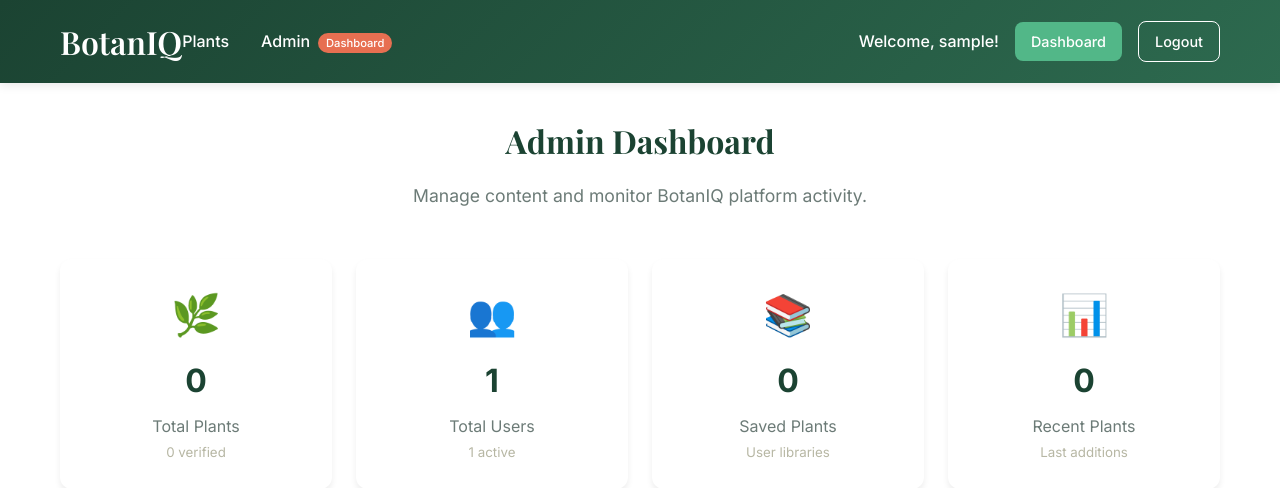
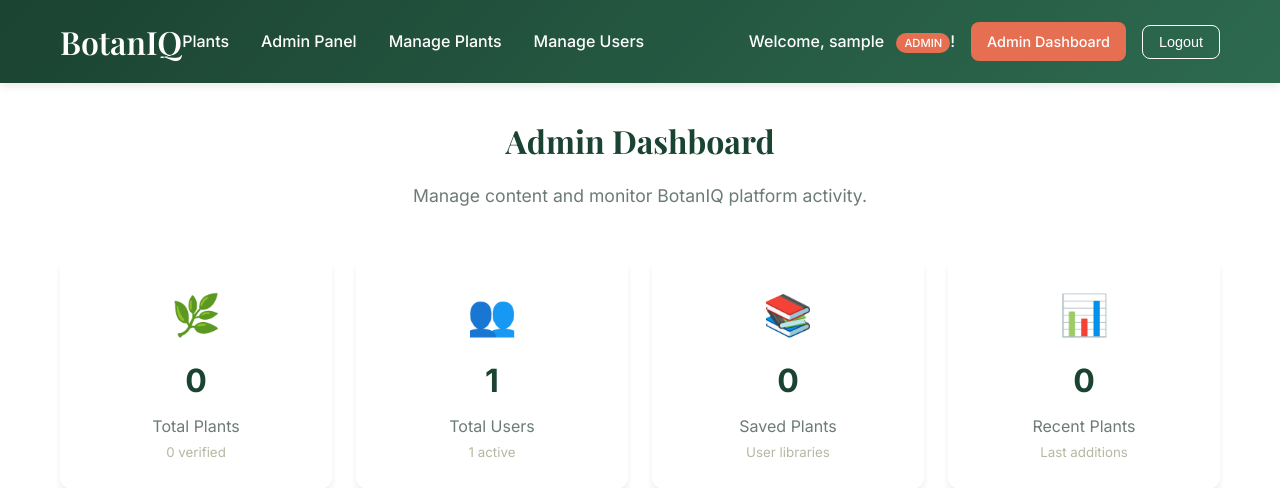
Before and after one commit to kain-bain/BotanIQ-AI, a Django app: page /dashboard/admin/ in a window 1280 px wide. Shown: the top 488 px of the page. Run offline with Django 5.2, Linux system fonts and the light colour scheme; the visitor is signed in with stand-in values (Sample User, id 1); data comes from the database, SQL or seed files in the repository; data that the repository does not hold is empty; parts of the project's set-up code (start-up, migrations or seed data) failed here and were passed over.

Commit message:
feat: customize admin vs user experience

```diff
--- a/dashboard/views.py
+++ b/dashboard/views.py
@@ -2,14 +2,19 @@ from django.shortcuts import render, get_object_or_404, redirect
 from django.contrib.auth.decorators import login_required
 from django.contrib import messages
 from django.db.models import Count, Q
-from .models import UserCollection, SavedPlant, ResearchNote
+from .models import UserCollection, SavedPlant, ResearchNote, UserProfile
 from plants.models import Plant
+from .forms import UserProfileForm
 
 
 @login_required
 def dashboard(request):
-    """Main user dashboard"""
+    """Main user dashboard - redirects staff to admin dashboard"""
     user = request.user
+
+    # Redirect staff/admin users to admin dashboard
+    if user.is_staff:
+        return redirect('dashboard:admin_dashboard')
 
     # Get or create default collection
     default_collection, created = UserCollection.objects.get_or_create(
@@ -109,6 +114,28 @@ def toggle_favorite(request, plant_id):
     return redirect('dashboard:dashboard')
 
 
+@login_required
+def profile_settings(request):
+    """User profile and account settings"""
+    # Get or create user profile
+    profile, created = UserProfile.objects.get_or_create(user=request.user)
+
+    if request.method == 'POST':
+        form = UserProfileForm(request.POST, instance=profile)
+        if form.is_valid():
+            form.save()
+            messages.success(request, 'Your profile has been updated successfully!')
+            return redirect('dashboard:profile_settings')
+    else:
+        form = UserProfileForm(instance=profile)
+
+    context = {
+        'form': form,
+        'profile': profile,
+    }
+    return render(request, 'dashboard/profile_settings.html', context)
+
+
 # Admin Dashboard Views
 from django.contrib.admin.views.decorators import staff_member_required
 from django.contrib.auth.models import User
@@ -117,21 +144,92 @@ from .forms import PlantForm
 @staff_member_required
 def admin_dashboard(request):
     """Admin dashboard for content management"""
-    # Statistics
+    from django.db.models import Count, Avg, Q
+    from datetime import timedelta
+    from django.utils import timezone
+
+    # Time-based filters
+    now = timezone.now()
+    last_30_days = now - timedelta(days=30)
+    last_7_days = now - timedelta(days=7)
+
+    # Core Statistics
     total_plants = Plant.objects.count()
     verified_plants = Plant.objects.filter(is_verified=True).count()
+    unverified_plants = total_plants - verified_plants
     total_users = User.objects.count()
     active_users = User.objects.filter(is_active=True).count()
+    staff_users = User.objects.filter(is_staff=True).count()
     total_saved_plants = SavedPlant.objects.count()
+    total_collections = UserCollection.objects.count()
+    total_research_notes = ResearchNote.objects.count()
+
+    # Activity Statistics (last 30 days)
+    new_users_30d = User.objects.filter(date_joined__gte=last_30_days).count()
+    new_plants_30d = Plant.objects.filter(created_at__gte=last_30_days).count()
+    saved_plants_30d = SavedPlant.objects.filter(date_saved__gte=last_30_days).count()
+
+    # Activity Statistics (last 7 days)
+    new_users_7d = User.objects.filter(date_joined__gte=last_7_days).count()
+    new_plants_7d = Plant.objects.filter(created_at__gte=last_7_days).count()
+
+    # Plant categories
+    plants_by_region = Plant.objects.values('regions').annotate(
+        count=Count('id')
+    ).exclude(regions__isnull=True).order_by('-count')[:5]
+
+    plants_by_system = Plant.objects.values('traditional_systems').annotate(
+        count=Count('id')
+    ).exclude(traditional_systems__isnull=True).order_by('-count')[:5]
+
+    # User engagement
+    users_with_collections = UserCollection.objects.values('user').distinct().count()
+    users_with_saved_plants = SavedPlant.objects.values('user').distinct().count()
+    avg_plants_per_user = SavedPlant.objects.count() / max(total_users, 1)
+
+    # System health
+    plants_without_description = Plant.objects.filter(
+        Q(description__isnull=True) | Q(description='')
+    ).count()
+    plants_without_uses = Plant.objects.filter(
+        Q(cultural_uses__isnull=True) | Q(cultural_uses__exact=[])
+    ).count()
 
     context = {
+        # Basic counts
         'total_plants': total_plants,
         'verified_plants': verified_plants,
+        'unverified_plants': unverified_plants,
         'total_users': total_users,
         'active_users': active_users,
+        'staff_users': staff_users,
         'total_saved_plants': total_saved_plants,
-        'recent_plants': Plant.objects.order_by('-created_at')[:5],
-        'recent_users': User.objects.order_by('-date_joined')[:5],
+        'total_collections': total_collections,
+        'total_research_notes': total_research_notes,
+
+        # Recent activity
+        'new_users_30d': new_users_30d,
+        'new_plants_30d': new_plants_30d,
+        'saved_plants_30d': saved_plants_30d,
+        'new_users_7d': new_users_7d,
+        'new_plants_7d': new_plants_7d,
+
+        # Categories
+        'plants_by_region': plants_by_region,
+        'plants_by_system': plants_by_system,
+
+        # Engagement
+        'users_with_collections': users_with_collections,
+        'users_with_saved_plants': users_with_saved_plants,
+        'avg_plants_per_user': round(avg_plants_per_user, 1),
+
+        # System health
+        'plants_without_description': plants_without_description,
+        'plants_without_uses': plants_without_uses,
+
+        # Recent items
+        'recent_plants': Plant.objects.order_by('-created_at')[:8],
+        'recent_users': User.objects.order_by('-date_joined')[:8],
     }
     return render(request, 'dashboard/admin_dashboard.html', context)
 
--- a/templates/base.html
+++ b/templates/base.html
@@ -241,15 +241,32 @@
             <a href="{% url 'home' %}" class="logo">BotanIQ</a>
             <nav class="nav">
                 <a href="{% url 'plants:plant_list' %}">Plants</a>
-                {% if user.is_staff %}
-                <a href="{% url 'dashboard:admin_dashboard' %}">Admin<span class="admin-badge">Dashboard</span></a>
+                {% if user.is_authenticated %}
+                    {% if user.is_staff %}
+                        <a href="{% url 'dashboard:admin_dashboard' %}">Admin Panel</a>
+                        <a href="{% url 'dashboard:admin_plants' %}">Manage Plants</a>
+                        <a href="{% url 'dashboard:admin_users' %}">Manage Users</a>
+                    {% else %}
+                        <a href="{% url 'dashboard:dashboard' %}">My Collections</a>
+                        <a href="{% url 'dashboard:profile_settings' %}">Settings</a>
+                    {% endif %}
                 {% endif %}
             </nav>
             <div class="user-nav">
                 {% if user.is_authenticated %}
-                    <span style="color: white; font-weight: 500;">Welcome, {{ user.username }}!</span>
-                    <a href="{% url 'dashboard:dashboard' %}" class="btn" style="background: var(--accent-green); color: white; font-size: 0.9rem; padding: 0.5rem 1rem;">Dashboard</a>
-                    <a href="{% url 'logout' %}" class="btn" style="background: transparent; border: 1px solid white; color: white; font-size: 0.9rem; padding: 0.5rem 1rem;">Logout</a>
+                    <span style="color: white; font-weight: 500;">
+                        Welcome, {{ user.username }}
+                        {% if user.is_staff %}<span class="admin-badge">ADMIN</span>{% endif %}!
+                    </span>
+                    {% if user.is_staff %}
+                        <a href="{% url 'dashboard:admin_dashboard' %}" class="btn" style="background: var(--error); color: white; font-size: 0.9rem; padding: 0.5rem 1rem;">Admin Dashboard</a>
+                    {% else %}
+                        <a href="{% url 'dashboard:dashboard' %}" class="btn" style="background: var(--accent-green); color: white; font-size: 0.9rem; padding: 0.5rem 1rem;">My Dashboard</a>
+                    {% endif %}
+                    <form method="post" action="{% url 'logout' %}" style="display: inline;">
+                        {% csrf_token %}
+                        <button type="submit" class="btn" style="background: transparent; border: 1px solid white; color: white; font-size: 0.9rem; padding: 0.5rem 1rem;">Logout</button>
+                    </form>
                 {% else %}
                     <a href="{% url 'login' %}" class="btn" style="background: var(--accent-green); color: white; font-size: 0.9rem; padding: 0.5rem 1rem;">Login</a>
                     <a href="{% url 'register' %}" class="btn" style="background: transparent; border: 1px solid white; color: white; font-size: 0.9rem; padding: 0.5rem 1rem;">Sign Up</a>
```
